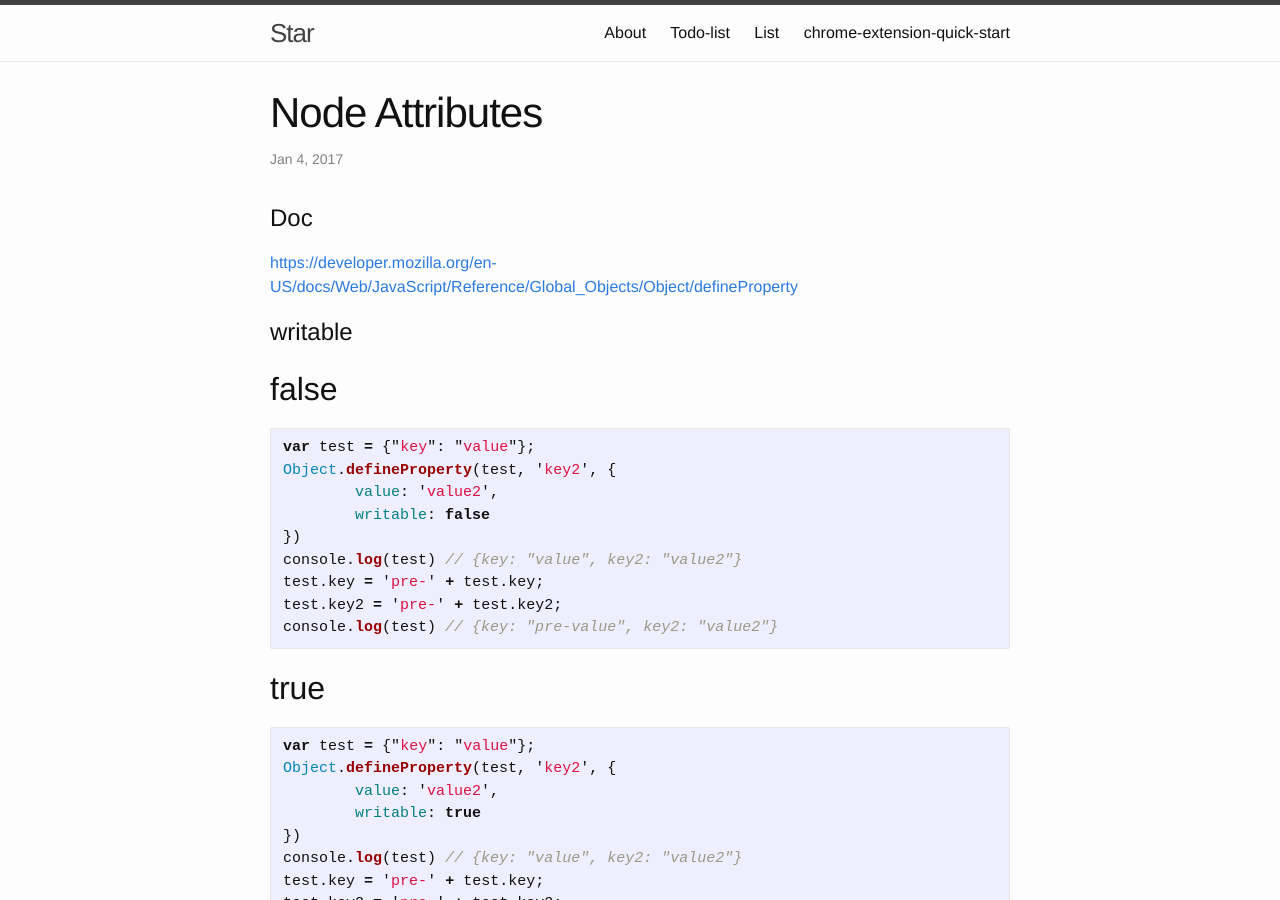
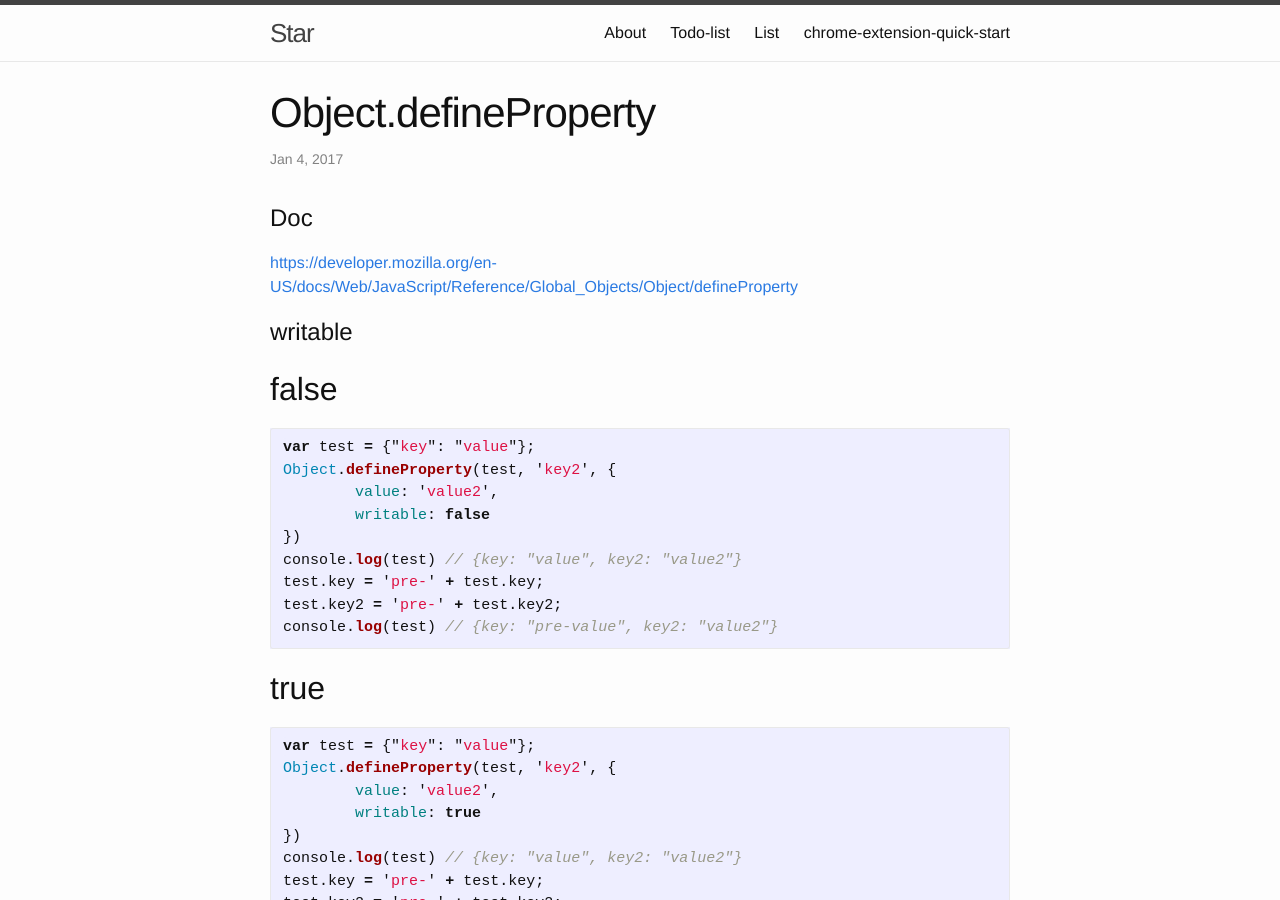
Before and after one commit to zhoukekestar/notes, a Jekyll site: the page built from _posts/2017-01-04-Object.defineProperty.md, in a window 1280 px wide and 900 px high. Built offline with Jekyll 4.4.1, drawn with Linux system fonts in a browser that asks for light colours.

Commit message:
Update style

````diff
--- a/_posts/2017-01-04-Object.defineProperty.md
+++ b/_posts/2017-01-04-Object.defineProperty.md
@@ -1,6 +1,6 @@
 ---
 layout: post
-title:  "Node Attributes"
+title:  "Object.defineProperty"
 date:   2017-01-04 11:32:00 +0800
 categories: object defineProperty
 ---
@@ -10,6 +10,7 @@
 
 # writable
 ## false
+
 ```js
 var test = {"key": "value"};
 Object.defineProperty(test, 'key2', {
@@ -21,7 +22,9 @@
 test.key2 = 'pre-' + test.key2;
 console.log(test) // {key: "pre-value", key2: "value2"}
 ```
+
 ## true
+
 ```js
 var test = {"key": "value"};
 Object.defineProperty(test, 'key2', {
@@ -37,6 +40,7 @@
 # configurable
 ## delete
 ### false
+
 ```js
 var test = {"key": "value"};
 Object.defineProperty(test, 'key2', {
@@ -48,7 +52,9 @@
 delete test.key2
 console.log(test) // {key2: "value2"}
 ```
+
 ### true
+
 ```js
 var test = {"key": "value"};
 Object.defineProperty(test, 'key2', {
@@ -60,8 +66,10 @@
 delete test.key2
 console.log(test) // {}
 ```
+
 ## change descriptor
 ### false
+
 ```js
 var test = {};
 Object.defineProperty(test, 'key', {
@@ -78,7 +86,9 @@
 	configurable: false
 }) // Uncaught TypeError: Cannot redefine property: key
 ```
+
 ### true
+
 ```js
 var test = {};
 Object.defineProperty(test, 'key', {
@@ -99,6 +109,7 @@
 
 # enumerable
 ## false
+
 ```js
 var test = {"key": "value"};
 Object.defineProperty(test, 'key2', {
@@ -107,7 +118,9 @@
 })
 console.log(Object.keys(test)) // ["key"]
 ```
+
 ## true
+
 ```js
 var test = {"key": "value"};
 Object.defineProperty(test, 'key2', {
````
Also changed, not shown: _posts/2017-01-04-Node-attributes.md (+4 -0 lines).
